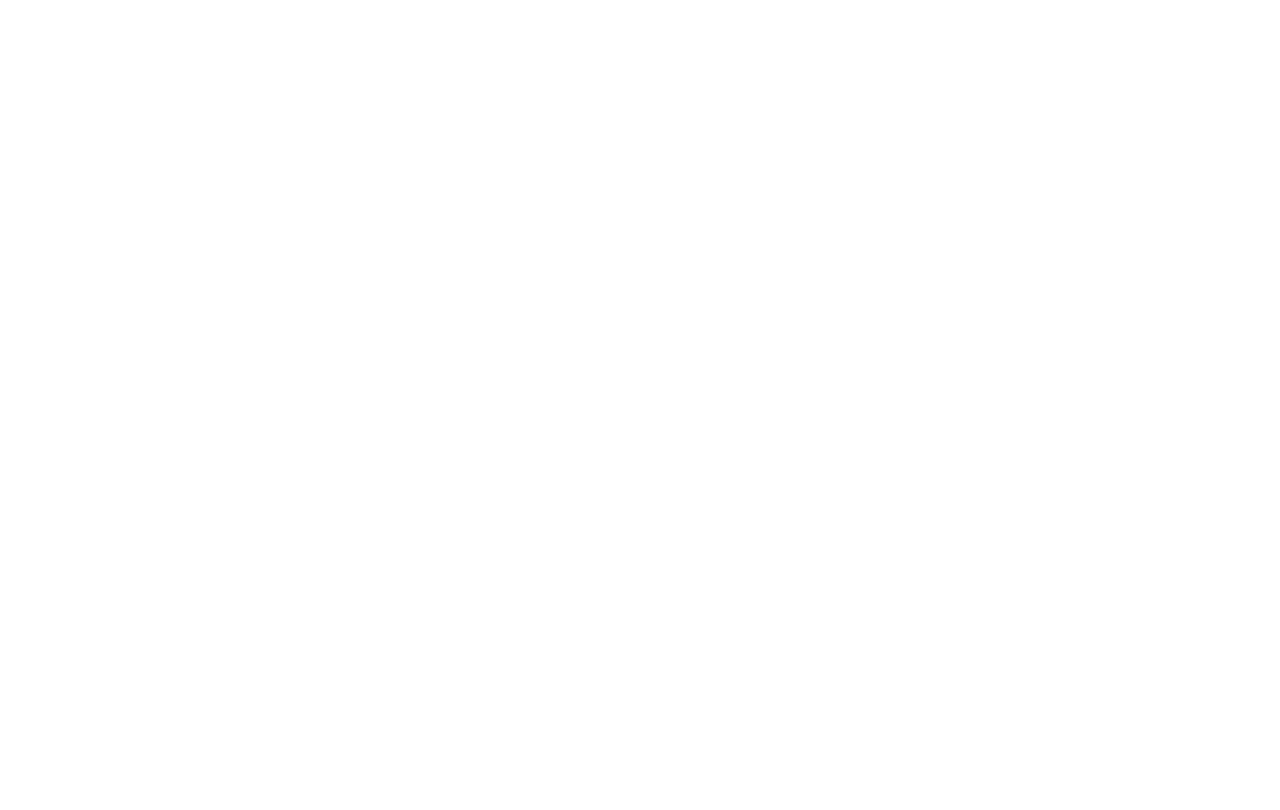
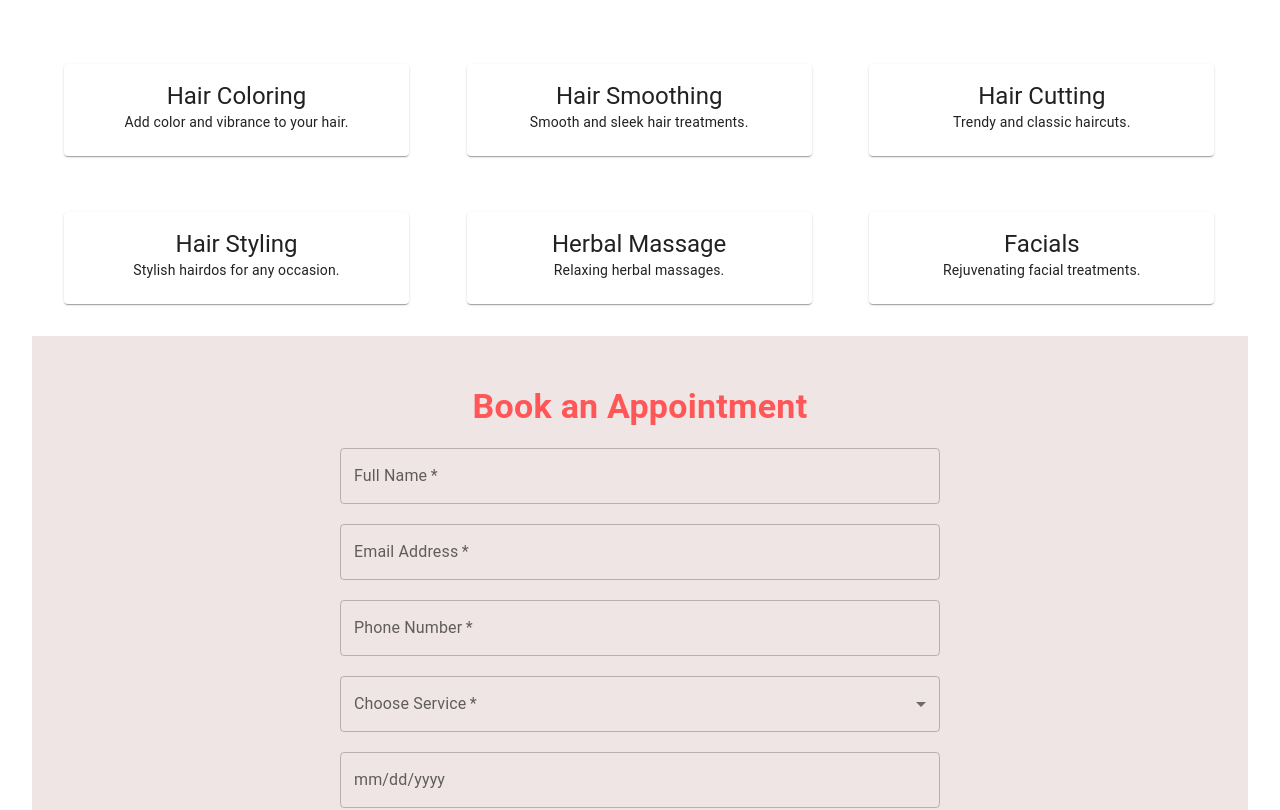
Before and after one commit to sambhavibista/MinorProjectSaloon, a React (Vite) app in the folder Frontend/: page /shop in a window 1280 px wide. Before the commit this address had no page. Shown: the top 810 px of the page. Built offline with nearby package versions, Linux system fonts and the light colour scheme.

Commit message:
service section added

```diff
--- a/Frontend/package.json
+++ b/Frontend/package.json
@@ -13,7 +13,7 @@
     "@emotion/react": "^11.11.4",
     "@emotion/styled": "^11.11.5",
     "@mui/icons-material": "^5.15.20",
-    "@mui/material": "^5.15.20",
+    "@mui/material": "^5.15.21",
     "@mui/x-date-pickers": "^7.7.1",
     "axios": "^1.7.2",
     "bootstrap": "^5.3.3",
--- a/Frontend/src/App.jsx
+++ b/Frontend/src/App.jsx
@@ -6,6 +6,8 @@
 import {BrowserRouter, Routes, Route} from 'react-router-dom';
 import Signup from './Signup';
 import Home from './Home';
+// import ShopSection from './components/shop_section';
+import AppointmentPage from './components/appointment_page';
 
 function App() {
   return (
@@ -15,6 +17,7 @@
       <Route path='/' element={<Login/>}></Route>
       <Route path='/signup' element={<Signup/>}></Route>
       <Route path='/home' element={<Home/>}></Route>
+      <Route path='/shop' element={<AppointmentPage />}></Route>
 
      </Routes>
      </BrowserRouter>
--- a/Frontend/src/Home.jsx
+++ b/Frontend/src/Home.jsx
@@ -25,11 +25,12 @@
     <NavBar refs={refs} />
     {/* <Outlet /> */}
     <FirstSectionLanding />
-    <AboutSection />
-    <ServicesSection />
-    <SalonBookingApp shopRef={shopRef}/>
-    <section ref = {appointmentRef}><AppointmentSection/></section>
-    {/* <ShopSection shopRef={shopRef}/> */}
+    {/* <AboutSection />
+    <ServicesSection /> */}
+    {/* <SalonBookingApp shopRef={shopRef}/> */}
+    {/* <ServicesSection /> */}
+    <ShopSection shopRef={shopRef}/>
+    {/* <section ref = {appointmentRef}><AppointmentSection/></section> */}
     <section ref={contactRef}><Contact/></section>
     <Footer />
     </>
--- /dev/null
+++ b/Frontend/src/components/appointment_page.jsx
@@ -0,0 +1,22 @@
+import React from 'react';
+import { useLocation } from 'react-router-dom';
+import AppointmentSection from './appointment_section';
+import ServicesSection from './services_section'; // Import ServicesSection
+import Contact from './contact';
+import FooterComponents from '../layout/footer';
+
+function AppointmentPage() {
+  const location = useLocation();
+  const { selectedShop } = location.state || {};
+
+  return (
+    <div style={{ display: 'flex', flexDirection: 'column' }}>
+      <ServicesSection selectedShop= {selectedShop}/> {/* Display ServicesSection */}
+      <AppointmentSection selectedShop={selectedShop} />
+      <Contact />
+      <FooterComponents />
+    </div>
+  );
+}
+
+export default AppointmentPage;
--- a/Frontend/src/components/appointment_section.jsx
+++ b/Frontend/src/components/appointment_section.jsx
@@ -2,9 +2,8 @@
 import { Box, TextField, Button, Typography, MenuItem, Select, FormControl, InputLabel, Snackbar, Alert } from '@mui/material';
 import { LocalizationProvider, DatePicker } from '@mui/x-date-pickers';
 import { AdapterDateFns } from '@mui/x-date-pickers/AdapterDateFns';
-import "../theme";
 
-function AppointmentSection({ appointmentRef, selectedShop }) {
+function AppointmentSection({ selectedShop }) {
   const [appointmentDate, setAppointmentDate] = useState(null);
   const [service, setService] = useState('');
   const [openSnackbar, setOpenSnackbar] = useState(false);
@@ -27,7 +26,7 @@
   };
 
   return (
-    <Box ref={appointmentRef} sx={{ padding: '50px', backgroundColor: '#f0e5e5', textAlign: 'center' }}>
+    <Box sx={{ padding: '50px', backgroundColor: '#f0e5e5', textAlign: 'center' }}>
       <Typography variant="h4" sx={{ fontWeight: '600', marginBottom: '20px', color: "#ff5757" }}>Book an Appointment</Typography>
       {selectedShop && (
         <Typography variant="h6" sx={{ marginBottom: '20px' }}>
@@ -58,7 +57,7 @@
             label="mm/dd/yyyy"
             value={appointmentDate}
             onChange={handleDateChange}
-            minDate={new Date()} //set minimum  date to today
+            minDate={new Date()} // Set minimum date to today
             renderInput={(params) => <TextField {...params} fullWidth required />}
           />
         </LocalizationProvider>
@@ -77,7 +76,7 @@
         open={openSnackbar}
         autoHideDuration={6000}
         onClose={handleCloseSnackbar}
-        anchorOrigin={{ vertical: 'top', horizontal: 'center' }} // Center the Snackbar message
+        anchorOrigin={{ vertical: 'center', horizontal: 'center' }} // Center the Snackbar message
       >
         <Alert onClose={handleCloseSnackbar} severity="success" sx={{ width: '100%' }}>
           Congratulations! Your appointment has been booked. Please check your mail for your message and present it on the counter.
--- a/Frontend/src/components/services_section.jsx
+++ b/Frontend/src/components/services_section.jsx
@@ -1,12 +1,58 @@
-import React from 'react'
-import { Box } from '@mui/material'
+import React from 'react';
+import { styled } from '@mui/system';
+import { Grid, Card, CardContent, Typography } from '@mui/material';
 
-function ServicesSection() {
+const Root = styled('div')(({ theme }) => ({
+  flexGrow: 1,
+  padding: theme.spacing(2),
+}));
+
+const ServiceCard = styled(Card)(({ theme }) => ({
+  maxWidth: 345,
+  margin: theme.spacing(2),
+}));
+
+const services = [
+  { name: 'Hair Coloring', description: 'Add color and vibrance to your hair.' },
+  { name: 'Hair Smoothing', description: 'Smooth and sleek hair treatments.' },
+  { name: 'Hair Cutting', description: 'Trendy and classic haircuts.' },
+  { name: 'Hair Styling', description: 'Stylish hairdos for any occasion.' },
+  { name: 'Herbal Massage', description: 'Relaxing herbal massages.' },
+  { name: 'Facials', description: 'Rejuvenating facial treatments.' },
+];
+
+const ServicesSection = ({ selectedShop }) => {
   return (
-    <Box>
-        <h1>Services</h1>
-    </Box>
-  )
-}
+    <Root>
+      {selectedShop && (
+        <Typography variant="h5" component="h2" gutterBottom sx={{
+          fontWeight: "bold",
+          padding: "10px",
+          textAlign: "center",
+          letterSpacing: "1px",
+          color: '#ff5757',
+        }}>
+          Services Available at : {selectedShop.name}
+        </Typography>
+      )}
+      <Grid container spacing={3}>
+        {services.map((service, index) => (
+          <Grid item xs={12} sm={6} md={4} key={index}>
+            <ServiceCard>
+              <CardContent>
+                <Typography variant="h5" component="h2">
+                  {service.name}
+                </Typography>
+                <Typography variant="body2" component="p">
+                  {service.description}
+                </Typography>
+              </CardContent>
+            </ServiceCard>
+          </Grid>
+        ))}
+      </Grid>
+    </Root>
+  );
+};
 
-export default ServicesSection
+export default ServicesSection;
--- a/Frontend/src/components/shop_section.jsx
+++ b/Frontend/src/components/shop_section.jsx
@@ -2,13 +2,15 @@
 import "../global.css";
 import { Box, Typography } from "@mui/material";
 import ShopService from './shopSection/shop_section_card_services';
+import { useNavigate } from 'react-router-dom';
 
-function ShopSection({ shopRef, onCardClick }) {
-  console.log("onCardClick in ShopSection: ", onCardClick);
+function ShopSection({ shopRef }) {
+
+
+  const navigate = useNavigate();
 
   const handleCardClick = (item) => {
-    console.log("Clicked on card with item:", item);
-    onCardClick(item); // Trigger the prop function
+    navigate('/shop', { state: { selectedShop: item } });
   };
 
   return (
@@ -32,6 +34,7 @@
       </Box>
     </Box>
   );
+
 }
 
 export default ShopSection;
```
Also changed, not shown: 1 other file (tests, documents, lock files or other folders).
